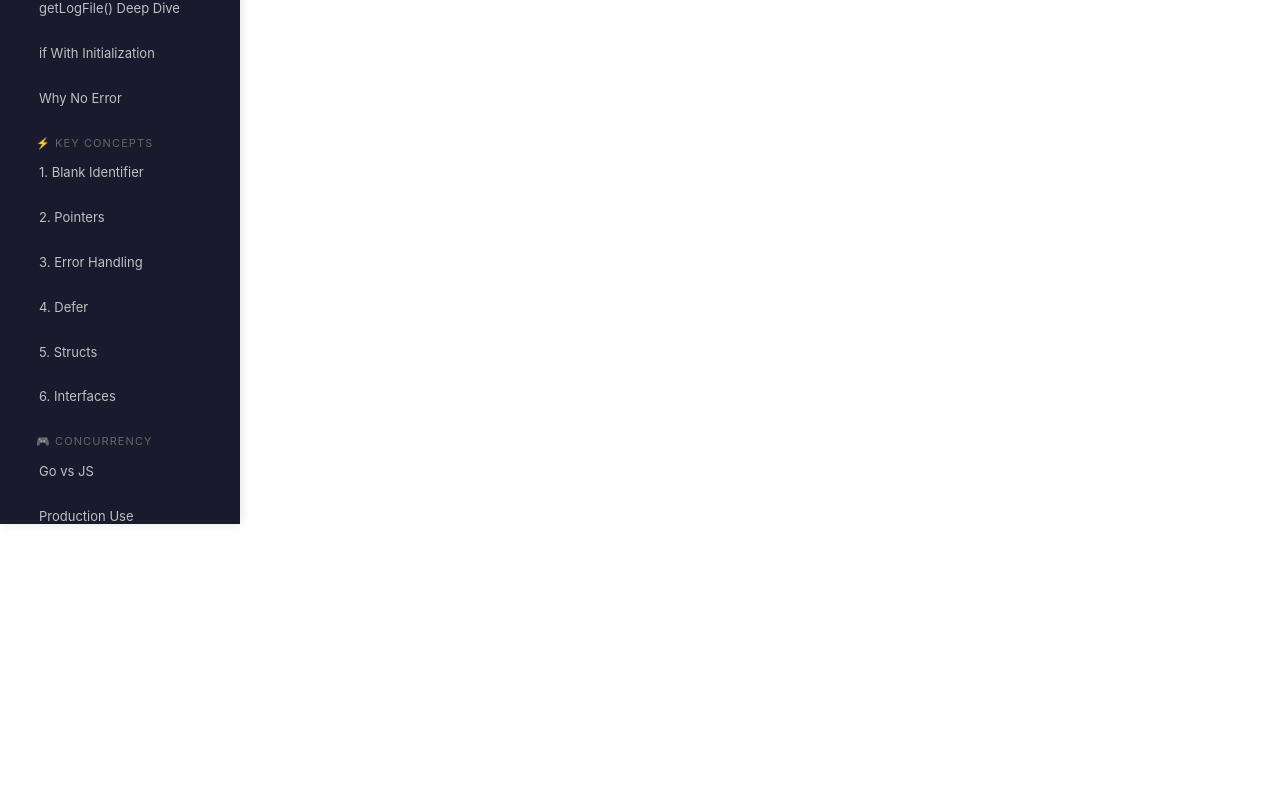
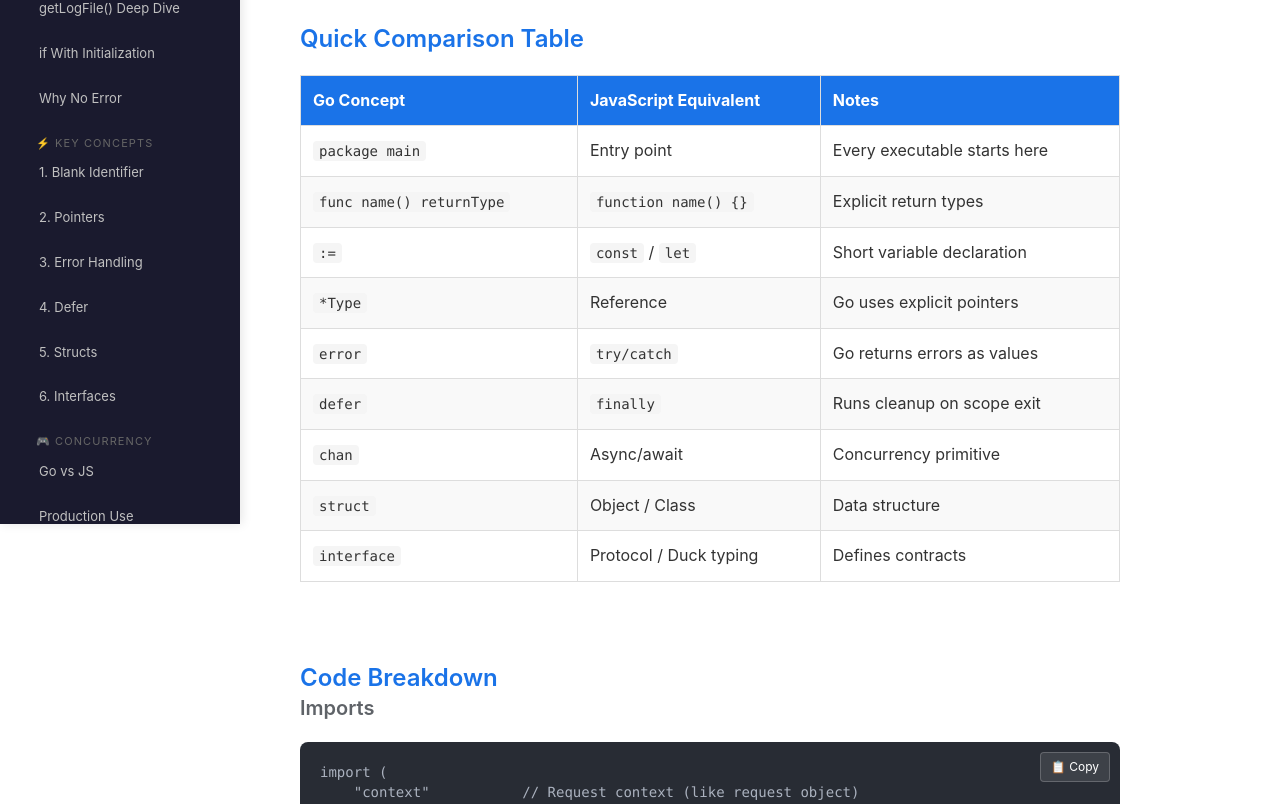
Before and after one commit to Samir-kumal/go-guide, a Next.js app: page / in a window 1280 px wide. Shown: the part 276-1080 px from the top of the page. Before the commit the page ends 800 px from the top, so only its background shows below. Built offline with nearby package versions, Linux system fonts and the light colour scheme.

Commit message:
feat: add QuickComparison and CodeBreakdown sections

```diff
--- a/app/page.tsx
+++ b/app/page.tsx
@@ -1,3 +1,6 @@
+import { QuickComparison } from '@/components/sections/QuickComparison'
+import { CodeBreakdown } from '@/components/sections/CodeBreakdown'
+
 export default function HomePage() {
   return (
     <>
@@ -15,7 +18,8 @@ export default function HomePage() {
         to try code snippets live!
       </blockquote>
       <hr className="border-none border-t border-[#ddd] my-10" />
-      {/* Sections will be added in later tasks */}
+      <QuickComparison />
+      <CodeBreakdown />
     </>
   )
 }
--- /dev/null
+++ b/components/sections/CodeBreakdown.tsx
@@ -0,0 +1,53 @@
+import { CodeBlock, Note } from '@/components/ui'
+
+export function CodeBreakdown() {
+  return (
+    <section>
+      <h2 id="code-breakdown" className="text-[#1a73e8] mt-10 text-2xl font-semibold">
+        Code Breakdown
+      </h2>
+      <h3 className="text-[#5f6368] text-xl font-semibold">Imports</h3>
+      <CodeBlock>{`import (
+    "context"           // Request context (like request object)
+    "encoding/base64"   // Base64 encoding
+    "log/slog"          // Structured logging
+    "net/http"          // HTTP server
+    "os"                // OS operations (env vars, files)
+    "path/filepath"    // Path manipulation
+    "time"              // Time/date operations
+
+    // Internal packages
+    "taskflow-api/internal/api"
+    "taskflow-api/internal/api/handler"
+    "taskflow-api/internal/api/middleware"
+    "taskflow-api/internal/auth"
+    db "taskflow-api/internal/db/generated"
+    "taskflow-api/internal/storage"
+
+    // Third-party packages
+    "github.com/go-chi/chi/v5"      // Router
+    "github.com/go-chi/chi/v5/middleware"
+    "github.com/go-chi/cors"
+    "github.com/jackc/pgx/v5/pgxpool" // PostgreSQL
+    "github.com/joho/godotenv"        // .env file loading
+)`}</CodeBlock>
+
+      <p>In JavaScript, you&apos;d write:</p>
+
+      <CodeBlock>{`import express from 'express';
+import cors from 'cors';
+import pg from 'pg';
+import dotenv from 'dotenv';
+import winston from 'winston';
+
+dotenv.config(); // Load .env file`}</CodeBlock>
+
+      <Note>
+        <strong>Key Insight:</strong> In Go, imports must be used or the code won&apos;t compile. The blank identifier{' '}
+        <code className="bg-[#f5f5f5] px-1.5 py-0.5 rounded font-mono text-sm">_</code> is used to import packages for side effects only.
+      </Note>
+
+      <hr className="border-none border-t border-[#ddd] my-10" />
+    </section>
+  )
+}
--- /dev/null
+++ b/components/sections/QuickComparison.tsx
@@ -0,0 +1,32 @@
+import { ComparisonTable } from '@/components/ui'
+
+export function QuickComparison() {
+  return (
+    <section>
+      <h2 id="quick-comparison" className="text-[#1a73e8] mt-10 text-2xl font-semibold">
+        Quick Comparison Table
+      </h2>
+      <ComparisonTable>
+        <thead>
+          <tr>
+            <th>Go Concept</th>
+            <th>JavaScript Equivalent</th>
+            <th>Notes</th>
+          </tr>
+        </thead>
+        <tbody>
+          <tr><td><code className="bg-[#f5f5f5] px-1.5 py-0.5 rounded font-mono text-sm">package main</code></td><td>Entry point</td><td>Every executable starts here</td></tr>
+          <tr><td><code className="bg-[#f5f5f5] px-1.5 py-0.5 rounded font-mono text-sm">func name() returnType</code></td><td><code className="bg-[#f5f5f5] px-1.5 py-0.5 rounded font-mono text-sm">{'function name() {}'}</code></td><td>Explicit return types</td></tr>
+          <tr><td><code className="bg-[#f5f5f5] px-1.5 py-0.5 rounded font-mono text-sm">:=</code></td><td><code className="bg-[#f5f5f5] px-1.5 py-0.5 rounded font-mono text-sm">const</code> / <code className="bg-[#f5f5f5] px-1.5 py-0.5 rounded font-mono text-sm">let</code></td><td>Short variable declaration</td></tr>
+          <tr><td><code className="bg-[#f5f5f5] px-1.5 py-0.5 rounded font-mono text-sm">*Type</code></td><td>Reference</td><td>Go uses explicit pointers</td></tr>
+          <tr><td><code className="bg-[#f5f5f5] px-1.5 py-0.5 rounded font-mono text-sm">error</code></td><td><code className="bg-[#f5f5f5] px-1.5 py-0.5 rounded font-mono text-sm">try/catch</code></td><td>Go returns errors as values</td></tr>
+          <tr><td><code className="bg-[#f5f5f5] px-1.5 py-0.5 rounded font-mono text-sm">defer</code></td><td><code className="bg-[#f5f5f5] px-1.5 py-0.5 rounded font-mono text-sm">finally</code></td><td>Runs cleanup on scope exit</td></tr>
+          <tr><td><code className="bg-[#f5f5f5] px-1.5 py-0.5 rounded font-mono text-sm">chan</code></td><td>Async/await</td><td>Concurrency primitive</td></tr>
+          <tr><td><code className="bg-[#f5f5f5] px-1.5 py-0.5 rounded font-mono text-sm">struct</code></td><td>Object / Class</td><td>Data structure</td></tr>
+          <tr><td><code className="bg-[#f5f5f5] px-1.5 py-0.5 rounded font-mono text-sm">interface</code></td><td>Protocol / Duck typing</td><td>Defines contracts</td></tr>
+        </tbody>
+      </ComparisonTable>
+      <hr className="border-none border-t border-[#ddd] my-10" />
+    </section>
+  )
+}
```
